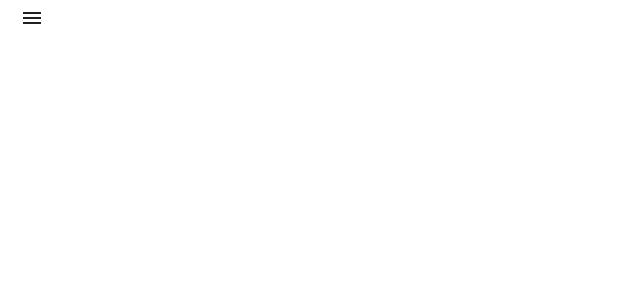
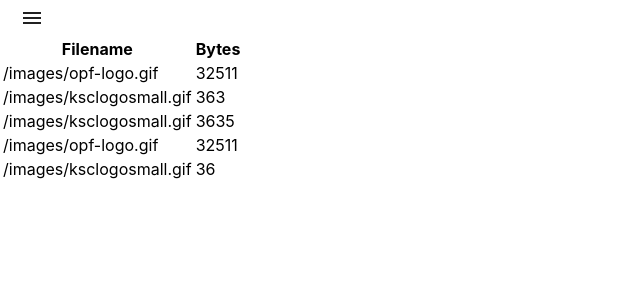
Before and after one commit to akhil9tiet/triplebytetest, a React (Create React App) app: page /server-logs in a window 1280 px wide. Shown: the top 300 px of the page, without its empty margins (0-640 px from the left). Built offline with nearby package versions, Linux system fonts and the light colour scheme.

Commit message:
geto the report to work

```diff
--- a/src/App.js
+++ b/src/App.js
@@ -3,20 +3,20 @@ import Home from './Components/Home';
 import Cards from './Components/Cards/Cards';
 import DadJokes from './Components/API_call/DadJokes';
 import SideDrawer from './Components/SideDrawer';
-// import Report from './Components/ServerLogs/Report';
+import Report from './Components/ServerLogs/Report';
 import { Switch, Route } from 'react-router-dom';
 
-import Paper from '@material-ui/core/Paper';
+// import Paper from '@material-ui/core/Paper';
 
 function App() {
-	// const logs = [
-	// 	'[01/Aug/1995:00:54:59 -0400] "GET /images/opf-logo.gif HTTP/1.0" 200 32511',
-	// 	'[01/Aug/1995:00:55:04 -0400] "GET /images/ksclogosmall.gif HTTP/1.0" 200 363',
-	// 	'[01/Aug/1995:00:55:06 -0400] "GET /images/ksclogosmall.gif HTTP/1.0" 403 298',
-	// 	'[01/Aug/1995:00:55:09 -0400] "GET /images/ksclogosmall.gif HTTP/1.0" 200 3635',
-	// 	'[01/Aug/1995:00:55:18 -0400] "GET /images/opf-logo.gif HTTP/1.0" 200 32511',
-	// 	'[01/Aug/1995:00:56:52 -0400] "GET /images/ksclogosmall.gif HTTP/1.0" 200 36'
-	// ];
+	const logs = [
+		'[01/Aug/1995:00:54:59 -0400] "GET /images/opf-logo.gif HTTP/1.0" 200 32511',
+		'[01/Aug/1995:00:55:04 -0400] "GET /images/ksclogosmall.gif HTTP/1.0" 200 363',
+		'[01/Aug/1995:00:55:06 -0400] "GET /images/ksclogosmall.gif HTTP/1.0" 403 298',
+		'[01/Aug/1995:00:55:09 -0400] "GET /images/ksclogosmall.gif HTTP/1.0" 200 3635',
+		'[01/Aug/1995:00:55:18 -0400] "GET /images/opf-logo.gif HTTP/1.0" 200 32511',
+		'[01/Aug/1995:00:56:52 -0400] "GET /images/ksclogosmall.gif HTTP/1.0" 200 36'
+	];
 
 	return (
 		<React.Fragment>
@@ -26,7 +26,15 @@ function App() {
 				<Route path='/home' component={Home} />
 				<Route exact path='/dad-jokes' component={DadJokes} />
 				<Route exact path='/list-cards' component={Cards}></Route>
-				{/* <Route exact path='/server-logs' render={(props) => <Report {...props} />}></Route> */}
+				<Route
+					exact
+					path='/server-logs'
+					render={(props) => {
+						console.log('props', props);
+						console.log('logs', logs);
+
+						return <Report logs={logs} {...props} />;
+					}}></Route>
 			</Switch>
 			{/* <Paper>
 				<Cards />
--- a/src/Components/ServerLogs/Report.js
+++ b/src/Components/ServerLogs/Report.js
@@ -2,32 +2,33 @@ import React, { useState } from 'react';
 import { Table } from 'react-bootstrap';
 
 const Report = (props) => {
-	// var count = 0;
-	const [data, setData] = useState({ data: [], count: 0 });
+	var count = 0;
+	// const [data, setData] = useState({ data: [], count: 0 });
 
-	const { logs } = props;
-
+	// console.log('props in component', props);
+	const logs = props.logs;
+	console.log('props in component', props.logs);
 	var resultTab = [];
 
-	// logs.map((log) => {
-	// 	const logArr = log.split(' ');
-	// 	const reqMessage = logArr[2].substring(1);
-	// 	const fileName = logArr[3];
-	// 	const resCode = logArr[5];
-	// 	const bytes = logArr[6];
-	// 	if (!logArr.length === 6) {
-	// 		return <h1>Error!! there is an error with: {log} </h1>;
-	// 	} else {
-	// 		if (reqMessage === 'GET') {
-	// 			if (resCode[0] === '2') {
-	// 				if (count < 10) {
-	// 					count++;
-	// 					return resultTab.push([fileName, bytes]);
-	// 				}
-	// 			}
-	// 		}
-	// 	}
-  // });
+	logs.map((log) => {
+		const logArr = log.split(' ');
+		const reqMessage = logArr[2].substring(1);
+		const fileName = logArr[3];
+		const resCode = logArr[5];
+		const bytes = logArr[6];
+		if (!logArr.length === 6) {
+			return <h1>Error!! there is an error with: {log} </h1>;
+		} else {
+			if (reqMessage === 'GET') {
+				if (resCode[0] === '2') {
+					if (count < 10) {
+						count++;
+						return resultTab.push([fileName, bytes]);
+					}
+				}
+			}
+		}
+	});
 
 	return (
 		<React.Fragment>
@@ -49,6 +50,7 @@ const Report = (props) => {
 			</Table>
 		</React.Fragment>
 	);
+	// return <h2>Akhil</h2>;
 };
 
 export default Report;
--- a/src/Components/SideDrawer/SideDrawer.js
+++ b/src/Components/SideDrawer/SideDrawer.js
@@ -32,7 +32,7 @@ export default function TemporaryDrawer() {
 	};
 
 	const sideList = (side) => {
-		const pages = ['dad-jokes', 'list-cards'];
+		const pages = ['dad-jokes', 'list-cards', 'server-logs'];
 		return (
 			<div
 				className={classes.list}
```
